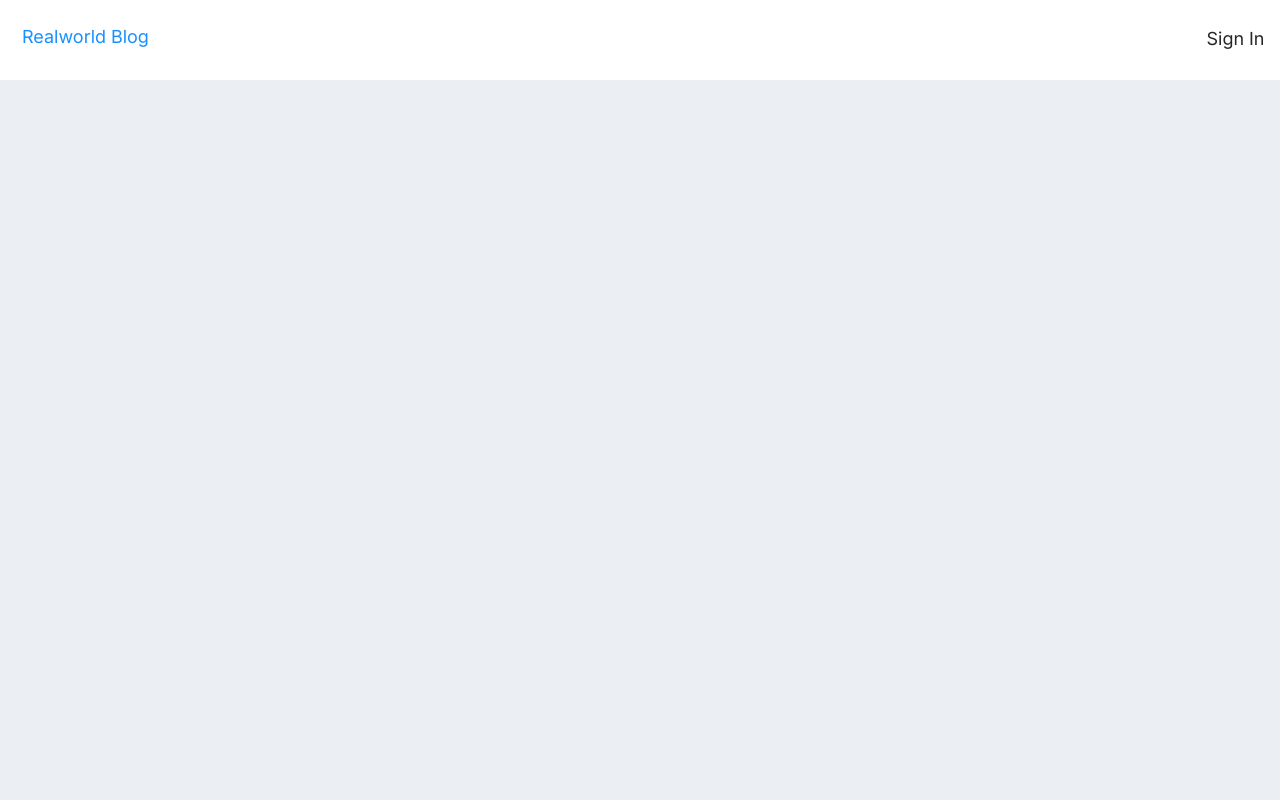
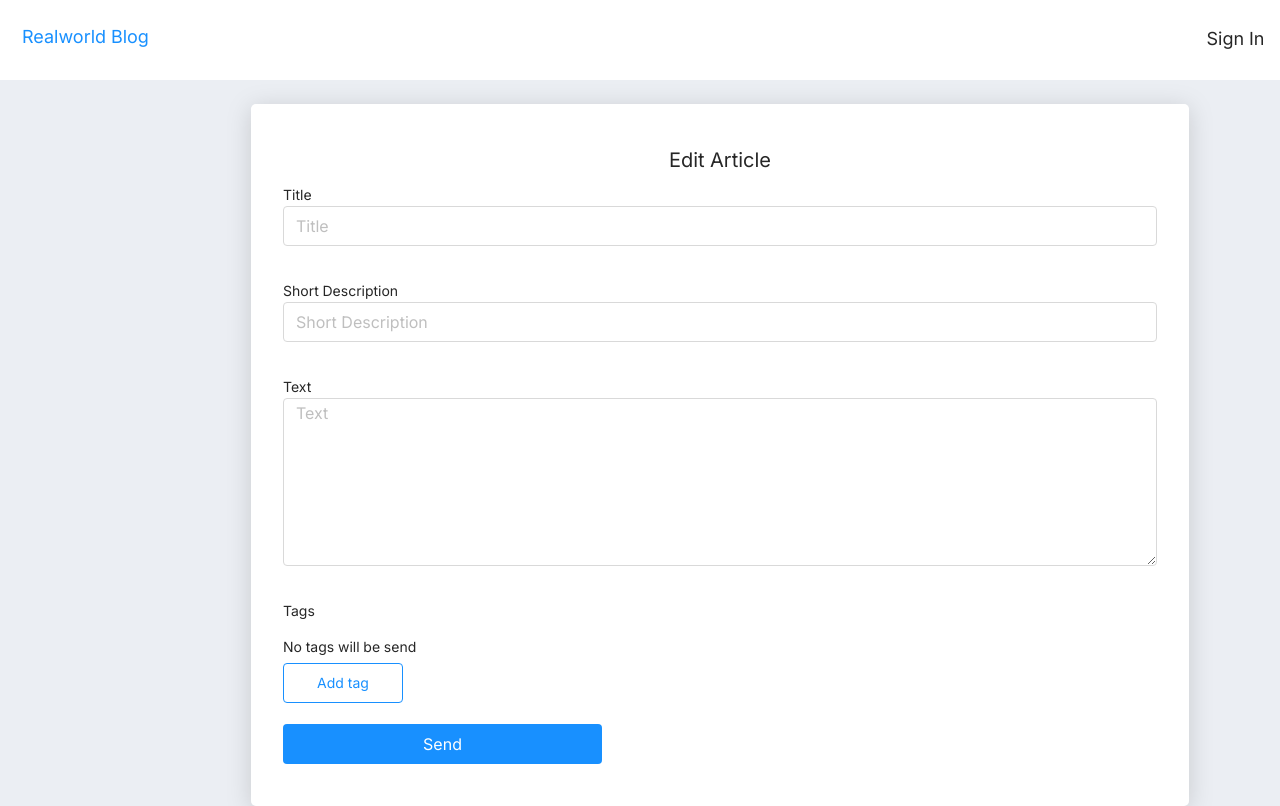
Before and after one commit to steaddy/blog, a React (Create React App) app: page /articles/1/edit in a window 1280 px wide. Shown: the top 806 px of the page. Built offline with nearby package versions, Linux system fonts and the light colour scheme.

Commit message:
Edit Article page without delete confirm

```diff
--- a/src/components/App/App.js
+++ b/src/components/App/App.js
@@ -38,6 +38,7 @@ function App() {
                         <Route path='/sign-up' element={<SignUp/>}/>
                         <Route path='/profile' element={<EditUserInfo/>}/>
                         <Route path='/new-article' element={<NewArticle/>}/>
+                        <Route path='/articles/:slug/edit' element={<NewArticle/>}/>
                     </Routes>
             </div>
         </div>
--- a/src/components/Article/Article.js
+++ b/src/components/Article/Article.js
@@ -1,6 +1,6 @@
 import React, {useEffect} from "react";
 import classes from './Article.module.css';
-import {useParams} from "react-router-dom";
+import {Link, NavLink, useParams} from "react-router-dom";
 import {useDispatch, useSelector} from "react-redux";
 import {getArticle} from "../../store/articleActions";
 import {getUIDate} from "../../services/services";
@@ -20,11 +20,31 @@ const Article = ({
 
     const dispatch = useDispatch();
     const art = useSelector(state => state.article.article);
+    const currentUser = useSelector(state => state.auth.user.username);
 
     useEffect(() => {
-        console.log(art);
+        console.log(currentUser);
+        console.log(art.author.username);
         dispatch(getArticle(slug));
     }, [])
+
+    const deleteArticle = async () => {
+        try {
+            const res = await fetch(`https://blog.kata.academy/api/articles/${slug}`, {
+                method: 'DELETE',
+                body: JSON.stringify({slug: slug}),
+                headers: {
+                    'Content-Type': 'application/json;charset=utf-8',
+                    'Authorization': `Bearer ${JSON.parse(localStorage.getItem('user')).token}`
+                }
+            });
+
+            if (res.ok) console.log('The Article has been deleted');
+
+        } catch (e) {
+            console.log(e.message)
+        }
+    };
 
 
     return (
@@ -75,26 +95,31 @@ const Article = ({
                             <img className={classes.photo} src={art.author.image} alt="User Photo"/>
                         </div>
 
+
+                        {art.author.username === currentUser ? (
                             <div className={classes['article-buttons']}>
-                            <button className={classes['delete-button']}>Delete</button>
-                            <button className={classes['edit-button']}>Edit</button>
+                                <button
+                                    onClick={deleteArticle}
+                                    className={classes['delete-button']}
+                                >Delete
+                                </button>
+                                <NavLink
+                                    to={`/articles/${slug}/edit`}
+                                    className={classes['edit-button']}
+                                >Edit</NavLink>
                             </div>
-                        </div>
-
-
-
+                        ) : null
+                        }
 
 
                     </div>
 
 
+                </div>
 
 
                 <p className={classes['article-body']}>{art.body}</p>
             </div>
-
-
-
 
 
         </div>
--- a/src/pages/NewArticle/NewArticle.js
+++ b/src/pages/NewArticle/NewArticle.js
@@ -1,13 +1,22 @@
-import React, {useState} from "react";
+import React, {useEffect, useState} from "react";
 import classes from "./NewArticle.module.css";
-import {useNavigate} from "react-router-dom";
+import {useNavigate, useParams} from "react-router-dom";
 import {v4} from 'uuid';
 import {useFieldArray, useForm} from "react-hook-form";
+import {useSelector} from "react-redux";
 
 const NewArticle = () => {
-    /*
-        const [tags, setTags] = useState([]);
-    */
+    const navigate = useNavigate();
+    const {slug} = useParams();
+    const {article} = useSelector(state => state.article);
+/*
+    const editModeTags =  async article => {
+        const arr = await article.map(item => {
+            return {name: item}
+        })
+        useForm({defaultValues: {tags: arr}})
+    };*/
+
 
     const {
         register,
@@ -20,13 +29,20 @@ const NewArticle = () => {
         handleSubmit
     } = useForm({
         mode: "onBlur",
-        defaultValues: {
-            tags: [{name: ""},]
+        defaultValues:  {
+            tags: !slug ? [{name: ''}] : article.tagList.map(item => (
+                {name: item}
+            ))
+
+
+              /*  [{name: article.tagList[0]}, {name: article.tagList[1]}]*/
         }
     });
 
 
     console.log("Errors: ", errors?.tags);
+    console.log(slug);
+    console.log(article);
 
     const {fields, append, remove,} = useFieldArray( {
         name: 'tags',
@@ -53,8 +69,10 @@ const NewArticle = () => {
         console.log(JSON.stringify(payload))
 
         try {
-            const res = await fetch('https://blog.kata.academy/api/articles', {
-                method: 'POST',
+
+
+            const res = await fetch(`https://blog.kata.academy/api/articles/${slug ? slug : ''}`, {
+                method: slug ? 'PUT' : 'POST',
                 body: JSON.stringify(payload),
                 headers: {
                     'Content-Type': 'application/json;charset=utf-8',
@@ -67,17 +85,9 @@ const NewArticle = () => {
         } catch (e) {
             console.log(e.message)
         }
+        reset();
+        navigate('/');
 
-
-/*
-        console.log(errors);
-*/
-/*
-        reset();
-*/
-        /*
-                setTags([]);
-        */
     };
 
     /*
@@ -102,10 +112,12 @@ const NewArticle = () => {
     */
 
 
+    console.log(fields);
+
     return (
         <div className={classes['article-wrapper']}>
             <div className={classes['article']}>
-                <h1>Create New Article</h1>
+                <h1>{slug ? 'Edit Article' : 'Create New Article'}</h1>
 
                 <form onSubmit={handleSubmit(onSubmit)}>
 
@@ -114,6 +126,7 @@ const NewArticle = () => {
                         <input
 
                             {...register('title', {
+                                value: slug ? article.title : null,
                                 required: 'Here should be a title',
                                 minLength: {
                                     value: 3,
@@ -124,6 +137,9 @@ const NewArticle = () => {
                                     message: 'Name should be shorter than 20 characters'
                                 }
                             })}
+                            id='title'
+                            placeholder='Title'
+                            className={classes['form-input']}
                         />
 
                         <div>
@@ -138,6 +154,7 @@ const NewArticle = () => {
                         <input
 
                             {...register('description', {
+                                value: slug ? article.description : null,
                                 required: 'Here should be a short description',
                                 minLength: {
                                     value: 3,
@@ -150,7 +167,8 @@ const NewArticle = () => {
                             })}
                             id='description'
                             type="text"
-                            placeholder='Short Description' className={classes['form-input']}
+                            placeholder='Short Description'
+                            className={classes['form-input']}
                         />
 
                         <div>
@@ -165,6 +183,7 @@ const NewArticle = () => {
                         <textarea
 
                             {...register('article-text', {
+                                value: slug ? article.body : null,
                                 required: 'Here should be the text of your article',
                                 minLength: {
                                     value: 10,
```
Lines whose indentation alone changed are shown as unchanged.
